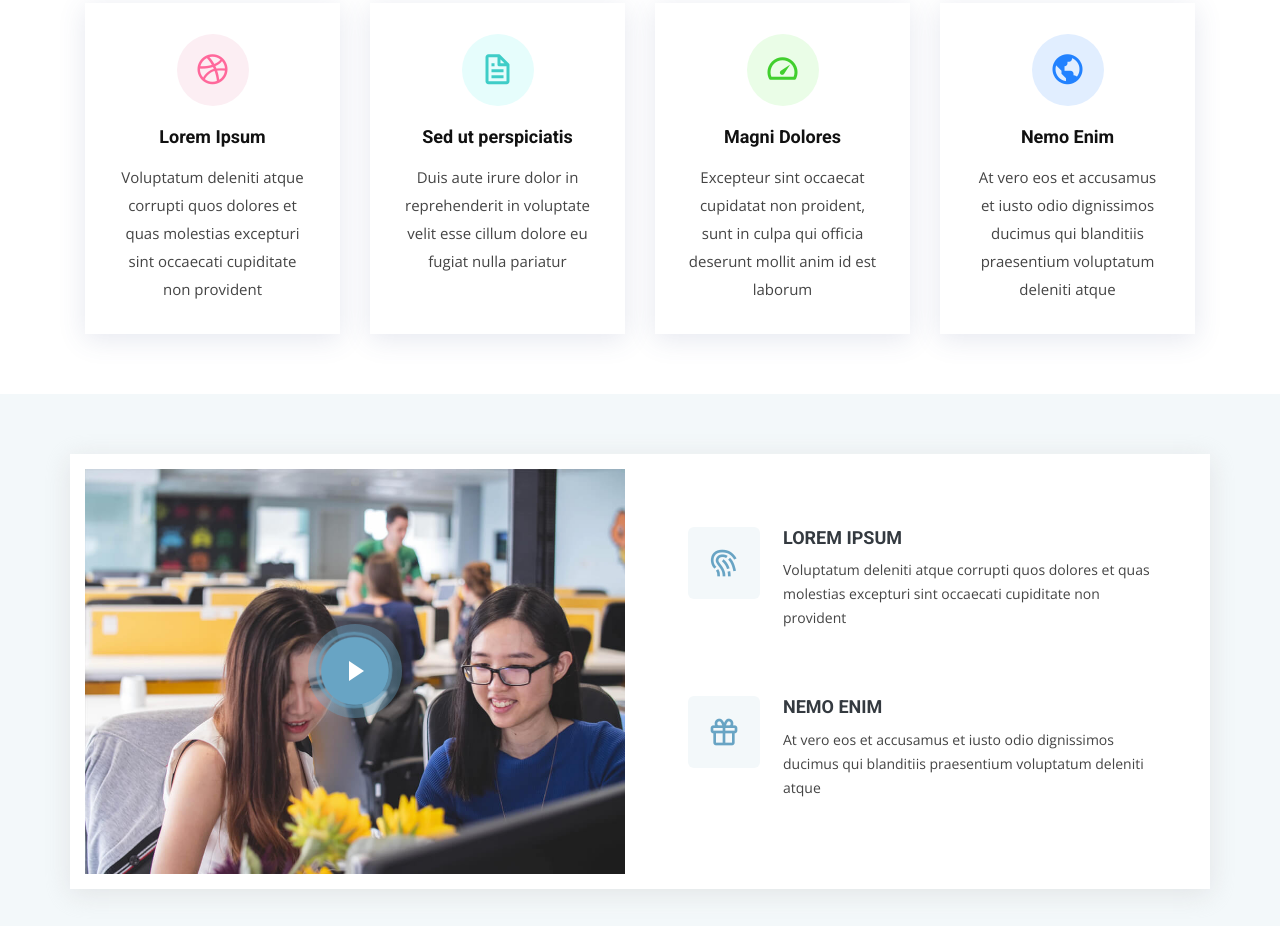
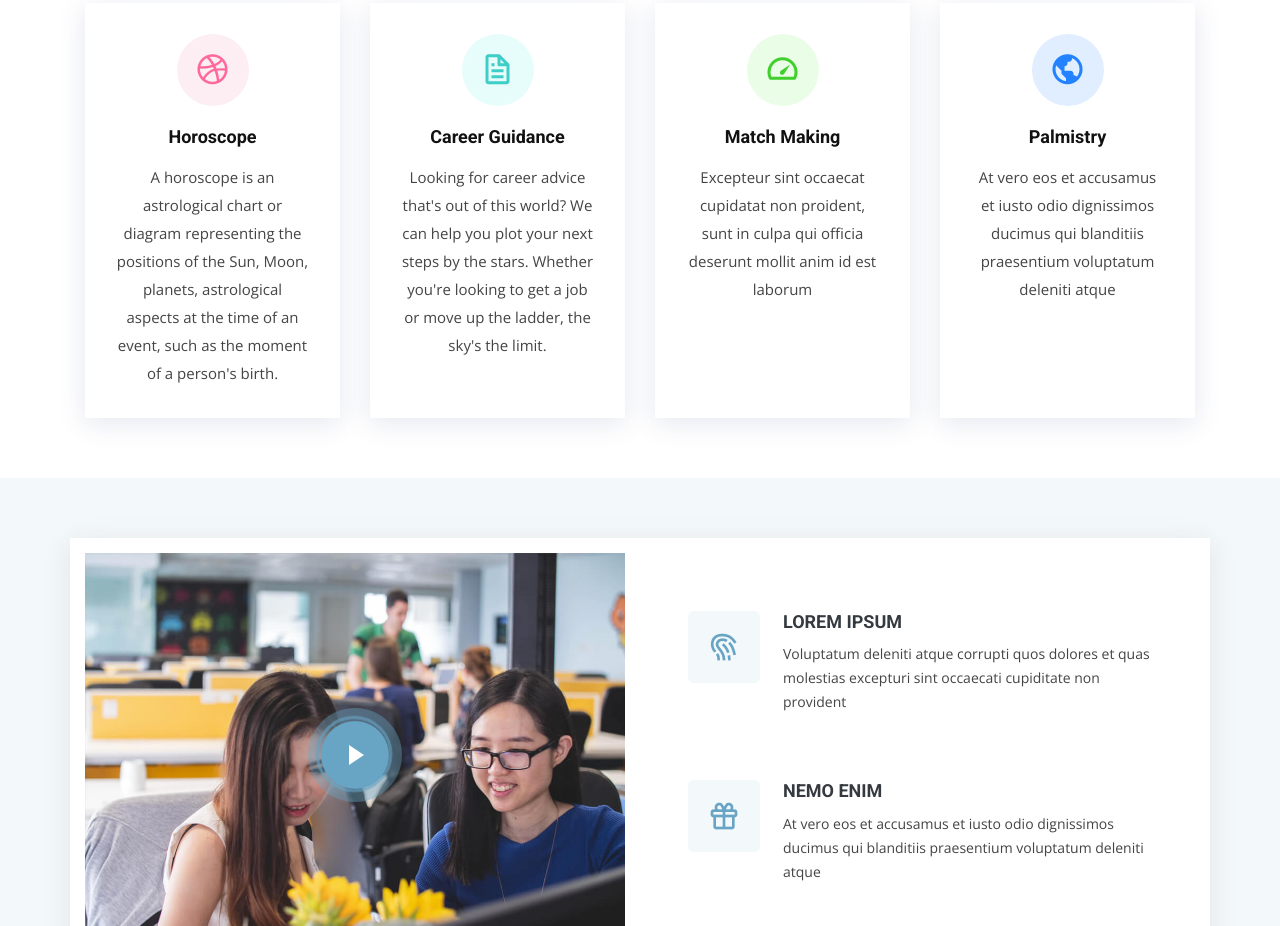
Before and after one commit to avnipoddar/DadsWebsite, a plain HTML site: page index.html in a window 1280 px wide. Shown: the part 857-1783 px from the top of the page. Drawn offline with nearby package versions, Linux system fonts and the light colour scheme.

Commit message:
change in header title

```diff
--- a/index.html
+++ b/index.html
@@ -5,7 +5,7 @@
   <meta charset="utf-8">
   <meta content="width=device-width, initial-scale=1.0" name="viewport">
 
-  <title>Moderna Bootstrap Template - Index</title>
+  <title>Sharad Uma Poddar Astrology</title>
   <meta content="" name="descriptison">
   <meta content="" name="keywords">
 
@@ -67,8 +67,8 @@
       <!-- Slide 1 -->
       <div class="carousel-item active">
         <div class="carousel-container">
-          <h2 class="animated fadeInDown">Welcome to <span>Poddar Astrology</span></h2>
-          <p class="animated fadeInUp">Since 1938 Established by Late Uma Prasad Poddar in 1938 Successively continued by his son Sharad Poddar. We are continuously evolving ourself by over 75 years and are committed to serve generous guidance to avoid ill astrological aspects in horoscope.</p>
+          <h2 class="animated fadeInDown">Welcome to <span>Bhartiya Jyotishalya</span></h2>
+          <p class="animated fadeInUp">Since 1938 Established by Late Uma Prasad Poddar. Successively continued by his son Sharad Poddar. We are continuously evolving ourself by over 75 years and are committed to serve generous guidance to avoid ill astrological aspects in horoscope.</p>
           <a href="" class="btn-get-started animated fadeInUp">Read More</a>
         </div>
       </div>
@@ -114,23 +114,23 @@
           <div class="col-md-6 col-lg-3 d-flex align-items-stretch" data-aos="fade-up">
             <div class="icon-box icon-box-pink">
               <div class="icon"><i class="bx bxl-dribbble"></i></div>
-              <h4 class="title"><a href="">Lorem Ipsum</a></h4>
-              <p class="description">Voluptatum deleniti atque corrupti quos dolores et quas molestias excepturi sint occaecati cupiditate non provident</p>
+              <h4 class="title"><a href="">Horoscope</a></h4>
+              <p class="description">A horoscope is an astrological chart or diagram representing the positions of the Sun, Moon, planets, astrological aspects at the time of an event, such as the moment of a person's birth.</p>
             </div>
           </div>
 
           <div class="col-md-6 col-lg-3 d-flex align-items-stretch" data-aos="fade-up" data-aos-delay="100">
             <div class="icon-box icon-box-cyan">
               <div class="icon"><i class="bx bx-file"></i></div>
-              <h4 class="title"><a href="">Sed ut perspiciatis</a></h4>
-              <p class="description">Duis aute irure dolor in reprehenderit in voluptate velit esse cillum dolore eu fugiat nulla pariatur</p>
+              <h4 class="title"><a href="">Career Guidance</a></h4>
+              <p class="description">Looking for career advice that's out of this world? We can help you plot your next steps by the stars. Whether you're looking to get a job or move up the ladder, the sky's the limit.</p>
             </div>
           </div>
 
           <div class="col-md-6 col-lg-3 d-flex align-items-stretch" data-aos="fade-up" data-aos-delay="200">
             <div class="icon-box icon-box-green">
               <div class="icon"><i class="bx bx-tachometer"></i></div>
-              <h4 class="title"><a href="">Magni Dolores</a></h4>
+              <h4 class="title"><a href="">Match Making</a></h4>
               <p class="description">Excepteur sint occaecat cupidatat non proident, sunt in culpa qui officia deserunt mollit anim id est laborum</p>
             </div>
           </div>
@@ -138,7 +138,7 @@
           <div class="col-md-6 col-lg-3 d-flex align-items-stretch" data-aos="fade-up" data-aos-delay="200">
             <div class="icon-box icon-box-blue">
               <div class="icon"><i class="bx bx-world"></i></div>
-              <h4 class="title"><a href="">Nemo Enim</a></h4>
+              <h4 class="title"><a href="">Palmistry</a></h4>
               <p class="description">At vero eos et accusamus et iusto odio dignissimos ducimus qui blanditiis praesentium voluptatum deleniti atque</p>
             </div>
           </div>
```
Also changed, not shown: about.html (+1 -1 lines), contact.html (+1 -1 lines), services.html (+5 -5 lines).
